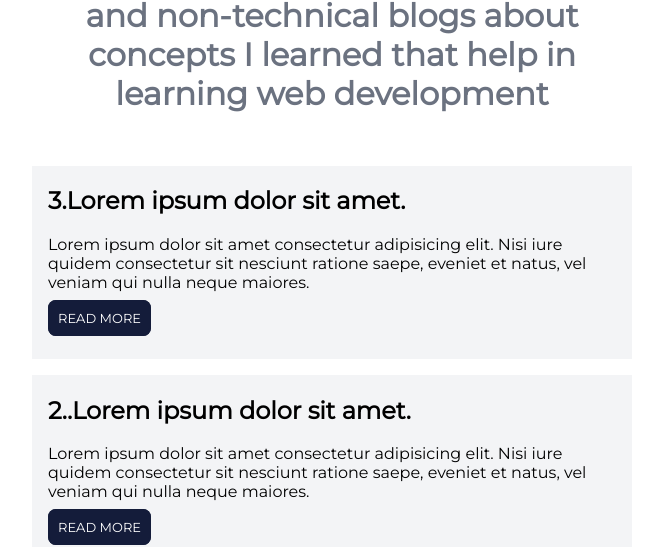
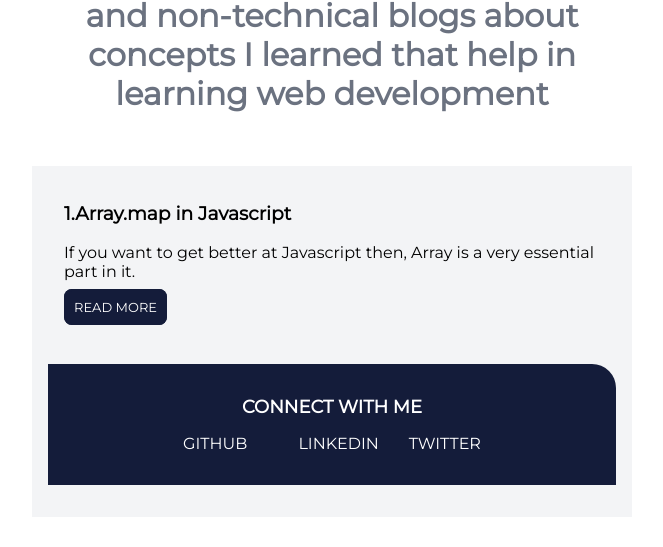
Before and after one commit to Himanshu-Dhawale/my-portfolio-website, a plain HTML site: page blogs.html in a window 1280 px wide. Shown: the part 254-801 px from the top of the page, without its empty margins (308-971 px from the left). Drawn offline with Linux system fonts and the light colour scheme.

Commit message:
Update blogs

```diff
--- a/blogs.html
+++ b/blogs.html
@@ -26,19 +26,6 @@
             write technical and non-technical blogs about concepts I learned that help in learning web development </h1>
     </header>
     <section class="section ow">
-        <h1>3.Lorem ipsum dolor sit amet.</h1>
-        <p>Lorem ipsum dolor sit amet consectetur adipisicing elit. Nisi iure quidem consectetur sit nesciunt ratione
-            saepe, eveniet et natus, vel veniam qui nulla neque maiores.</p>
-
-        <a class="link link-primary" href="">READ MORE</a>
-    </section>
-    <section class="section ow">
-        <h1>2..Lorem ipsum dolor sit amet.</h1>
-        <p>Lorem ipsum dolor sit amet consectetur adipisicing elit. Nisi iure quidem consectetur sit nesciunt ratione
-            saepe, eveniet et natus, vel veniam qui nulla neque maiores.</p>
-
-        <a class="link link-primary" href="">READ MORE</a>
-    </section>
     <section class="section ow">
         <h1>1.Array.map in Javascript </h1>
         <p>If you want to get better at Javascript then, Array is a very essential part in it.</p>
```
